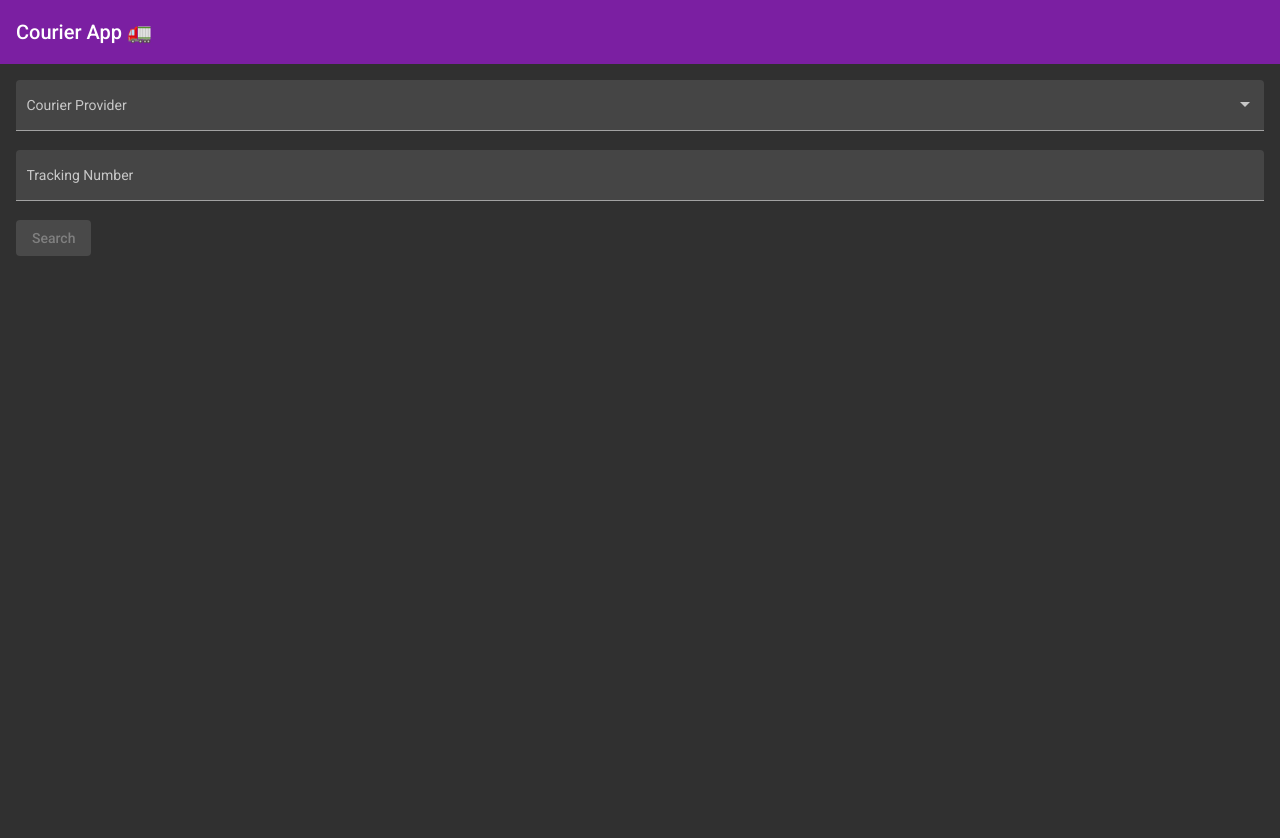
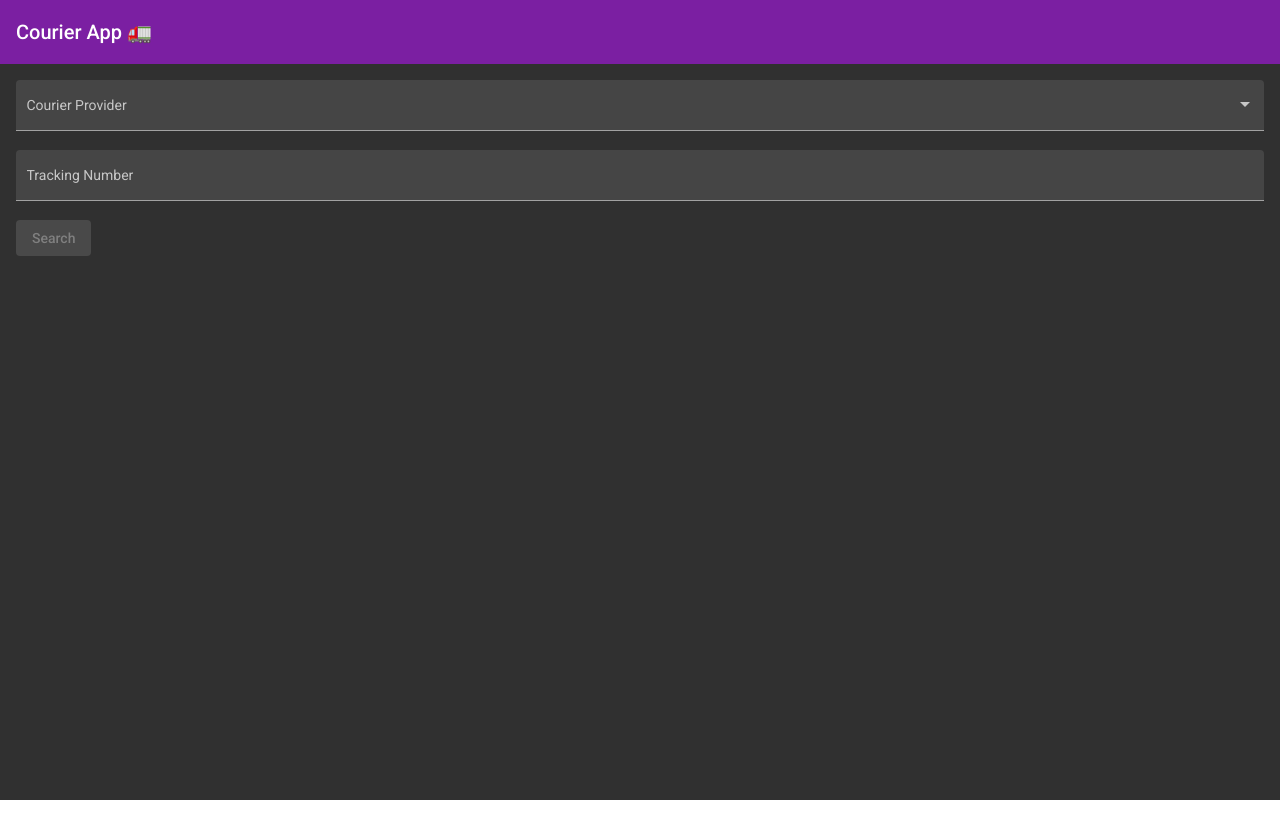
Before and after one commit to 27ishita/Courier-Tracker, an Angular app: page / in a window 1280 px wide. Shown: the top 838 px of the page. After the commit the page ends 800 px from the top, so only its background shows below. Built offline with nearby package versions, Linux system fonts and the light colour scheme.

Commit message:
css fixed

```diff
--- a/src/app/app.component.html
+++ b/src/app/app.component.html
@@ -2,7 +2,7 @@
   <span>Courier App 🚛</span>
 </mat-toolbar>
 
-<main class="mat-app-background p-1 h-100">
+<main class="mat-app-background app">
   <app-search-bar></app-search-bar>
   <router-outlet></router-outlet>
 </main>
--- a/src/app/app.component.scss
+++ b/src/app/app.component.scss
@@ -0,0 +1,5 @@
+.app {
+  padding: 1rem;
+  height: calc(100vh - 96px);
+  overflow: auto;
+}
--- a/src/app/tracking-info/tracking-info.component.scss
+++ b/src/app/tracking-info/tracking-info.component.scss
@@ -3,8 +3,11 @@
   justify-content: space-between;
   width: 100%;
   align-items: center;
-  & > {
+  flex-wrap: wrap;
+  & > * {
     flex-basis: 33%;
     text-align: left;
+    display: flex;
+    align-items: center;
   }
 }
```
